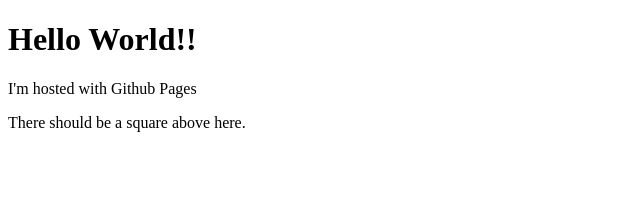
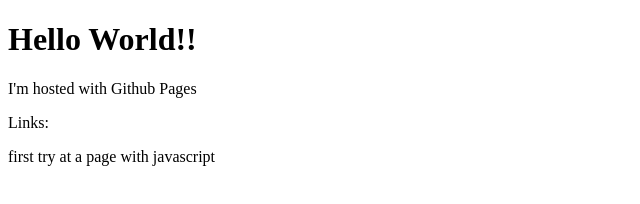
Before and after one commit to LFsolar/LFsolar.github.io, a plain HTML site: page index.html in a window 1280 px wide. Shown: the whole page, without its empty margins (0-640 px from the left). Drawn offline with Linux system fonts and the light colour scheme.

Commit message:
added link to first_js.html
deleted javascript attempts

```diff
--- a/index.html
+++ b/index.html
@@ -3,7 +3,7 @@
 <body>
 <h1>Hello World!!</h1>
 <p>I'm hosted with Github Pages</p>
-  <script type="text/javascript" src="square.js"></script>
-  <p>There should be a square above here.</p>
+<p>Links:</p>
+  <a herf="first_js.html">first try at a page with javascript</a>
 </body>
 </html>
```
